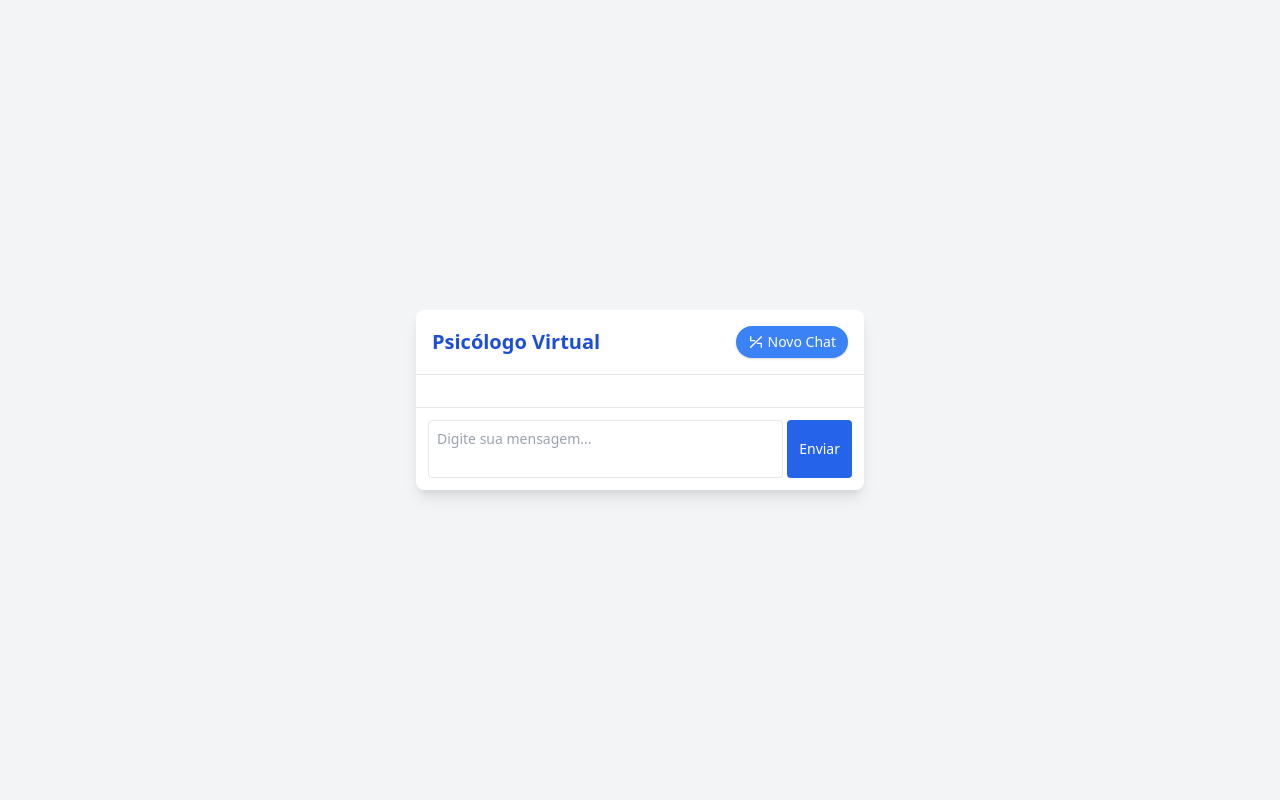
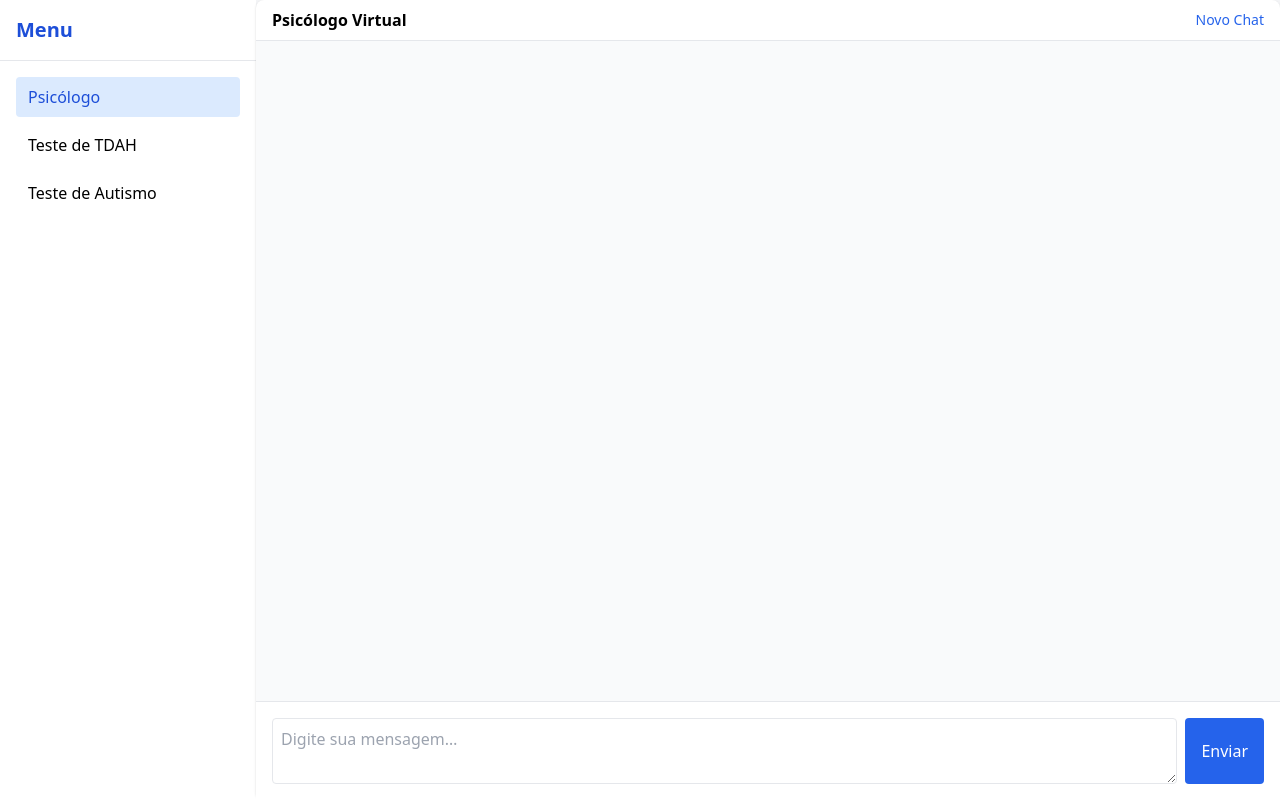
Before and after one commit to danielamarall/psych-ai, a FastAPI app: page / in a window 1280 px wide. Run offline with FastAPI, Linux system fonts and the light colour scheme; data that the repository does not hold is empty; some libraries are stand-ins or nearby versions.

Commit message:
Ajuste no layout e inclusao do teste de TDAH e Autismo

```diff
--- a/main.py
+++ b/main.py
@@ -7,10 +7,8 @@ import os
 import uuid
 from dotenv import load_dotenv
 from sqlalchemy import create_engine, Column, String, Integer
-from sqlalchemy.ext.declarative import declarative_base
-from sqlalchemy.orm import sessionmaker
+from sqlalchemy.orm import declarative_base, sessionmaker
 from datetime import datetime
-from fastapi.responses import RedirectResponse
 
 load_dotenv()
 
@@ -18,17 +16,18 @@ app = FastAPI()
 templates = Jinja2Templates(directory="templates")
 app.mount("/static", StaticFiles(directory="static"), name="static")
 
-# Banco de dados
-Base = declarative_base()
-engine = create_engine("sqlite:///db.sqlite3")
-SessionLocal = sessionmaker(bind=engine)
-
+# Gera nova sessão
 @app.get("/new")
 async def new_chat():
     session_id = str(uuid.uuid4())
     response = RedirectResponse("/")
     response.set_cookie(key="session_id", value=session_id)
     return response
+
+# Banco de dados
+Base = declarative_base()
+engine = create_engine("sqlite:///db.sqlite3")
+SessionLocal = sessionmaker(bind=engine)
 
 class LogMensagem(Base):
     __tablename__ = "logs"
@@ -61,25 +60,23 @@ def detectar_crise(mensagem: str) -> bool:
 async def home(request: Request, session_id: str = Cookie(default=None)):
     if not session_id:
         session_id = str(uuid.uuid4())
-        response = RedirectResponse("/")
-        response.set_cookie(key="session_id", value=session_id)
-        return response
+        resp = RedirectResponse("/")
+        resp.set_cookie("session_id", session_id)
+        return resp
 
     db = SessionLocal()
     historico = db.query(LogMensagem).filter_by(session_id=session_id).all()
     db.close()
     return templates.TemplateResponse("index.html", {
         "request": request,
-        "mensagem_bot": None,
         "historico": historico
     })
 
 @app.post("/", response_class=HTMLResponse)
 async def conversar(request: Request, mensagem: str = Form(...), session_id: str = Cookie(...)):
     db = SessionLocal()
-    timestamp_now = datetime.now().strftime('%H:%M')
-
-    db.add(LogMensagem(session_id=session_id, role="user", mensagem=mensagem, timestamp=timestamp_now))
+    agora = datetime.now().strftime("%H:%M")
+    db.add(LogMensagem(session_id=session_id, role="user", mensagem=mensagem, timestamp=agora))
     db.commit()
 
     if detectar_crise(mensagem):
@@ -91,23 +88,22 @@ async def conversar(request: Request, mensagem: str = Form(...), session_id: str
     else:
         prompt = PROMPT_BASE.format(mensagem=mensagem)
         client = OpenAI(api_key=os.getenv("OPENAI_API_KEY"))
-
         completion = client.chat.completions.create(
             model="gpt-4o",
-            messages=[
-                {"role": "system", "content": prompt}
-            ]
+            messages=[{"role": "system", "content": prompt}]
         )
-
         resposta = completion.choices[0].message.content.strip()
 
-    db.add(LogMensagem(session_id=session_id, role="bot", mensagem=resposta, timestamp=datetime.now().strftime('%H:%M')))
+    db.add(LogMensagem(session_id=session_id, role="bot", mensagem=resposta, timestamp=datetime.now().strftime("%H:%M")))
     db.commit()
     historico = db.query(LogMensagem).filter_by(session_id=session_id).all()
     db.close()
 
     return templates.TemplateResponse("index.html", {
         "request": request,
-        "mensagem_bot": resposta,
         "historico": historico
     })
+
+if __name__ == "__main__":
+    import uvicorn
+    uvicorn.run("main:app", host="0.0.0.0", port=8000, reload=True)
--- a/templates/index.html
+++ b/templates/index.html
@@ -1,84 +1,197 @@
 <!DOCTYPE html>
 <html lang="pt-BR">
-
 <head>
   <meta charset="UTF-8">
   <meta name="viewport" content="width=device-width, initial-scale=1.0">
-<title>Psicólogo IA</title>
+  <title>Psicólogo IA & Testes</title>
   <script src="https://cdn.jsdelivr.net/npm/alpinejs@3.12.0/dist/cdn.min.js" defer></script>
   <link href="https://cdn.jsdelivr.net/npm/tailwindcss@2.2.19/dist/tailwind.min.css" rel="stylesheet">
 </head>
+<body class="h-screen flex bg-gray-100" x-data="app()">
 
-<body class="bg-gray-100 min-h-screen flex justify-center items-center p-2">
-<div class="bg-white shadow-lg rounded-lg w-full max-w-md flex flex-col h-[95vh]" x-data="{ loading: false }">
+  <!-- Sidebar -->
+  <aside class="w-64 bg-white shadow-lg flex-shrink-0">
+    <div class="p-4 border-b">
+      <h2 class="text-xl font-bold text-blue-700">Menu</h2>
+    </div>
+    <nav class="p-4 space-y-2">
+      <button @click="setTab('chat')"
+        :class="activeTab==='chat'? 'bg-blue-100 text-blue-700' : 'hover:bg-gray-100'"
+        class="w-full text-left px-3 py-2 rounded flex items-center space-x-2">
+        <span>Psicólogo</span>
+      </button>
+      <button @click="setTab('tdah')"
+        :class="activeTab==='tdah'? 'bg-blue-100 text-blue-700' : 'hover:bg-gray-100'"
+        class="w-full text-left px-3 py-2 rounded">
+        Teste de TDAH
+      </button>
+      <button @click="setTab('autismo')"
+        :class="activeTab==='autismo'? 'bg-blue-100 text-blue-700' : 'hover:bg-gray-100'"
+        class="w-full text-left px-3 py-2 rounded">
+        Teste de Autismo
+      </button>
+    </nav>
+  </aside>
 
-    <!-- Header fixo -->
-    <header class="flex-none flex justify-between items-center p-4 border-b">
-        <h1 class="text-lg sm:text-xl font-bold text-blue-700">Psicólogo Virtual</h1>
-        <a href="/new"
-            class="inline-flex items-center space-x-1 px-3 py-1.5 bg-blue-500 text-white text-xs sm:text-sm font-medium rounded-full shadow hover:bg-blue-600 transition">
-            <svg xmlns="http://www.w3.org/2000/svg" class="h-4 w-4" fill="none" viewBox="0 0 24 24"
-                stroke="currentColor">
-                <path stroke-linecap="round" stroke-linejoin="round" stroke-width="2"
-                    d="M4 4v6h6M20 20v-6h-6M4 20l16-16" />
-            </svg>
-            <span>Novo Chat</span>
-        </a>
+  <!-- Conteúdo -->
+  <div class="flex-1 flex flex-col">
+
+    <!-- Chat -->
+    <section x-show="activeTab==='chat'" class="flex-1 flex flex-col">
+      <div class="bg-white shadow rounded-lg flex flex-col flex-1">
+        <!-- header -->
+        <header class="flex-none flex justify-between items-center px-4 py-2 border-b">
+          <h3 class="font-semibold">Psicólogo Virtual</h3>
+          <a href="/new" class="text-sm text-blue-600 hover:underline">Novo Chat</a>
         </header>
-
-    <!-- Histórico (rolável) -->
-    <main class="flex-1 overflow-y-auto p-4 space-y-2">
+        <!-- histórico (rolável) -->
+        <main id="chat-container" class="flex-1 overflow-y-auto p-4 space-y-2 bg-gray-50">
           {% for msg in historico %}
-        {% if msg.role == "user" %}
-        <div class="flex justify-end items-end space-x-1">
-            <div class="text-[10px] text-gray-500">{{ msg.timestamp }}</div>
-            <div class="bg-blue-500 text-white p-2 rounded-lg max-w-[80%] text-right text-sm">
-                {{ msg.mensagem }}
-            </div>
-            <img src="https://cdn-icons-png.flaticon.com/512/147/147144.png" alt="Você" class="w-6 h-6 rounded-full">
+            {% if msg.role == 'user' %}
+              <div class="flex justify-end">
+                <div class="text-xs text-gray-500 mr-2">{{ msg.timestamp }}</div>
+                <div class="bg-blue-500 text-white p-2 rounded-lg max-w-[80%]">{{ msg.mensagem }}</div>
               </div>
             {% else %}
-        <div class="flex justify-start items-end space-x-1">
-            <img src="https://cdn-icons-png.flaticon.com/512/4712/4712027.png" alt="IA" class="w-6 h-6 rounded-full">
-            <div
-                class="bg-gray-200 text-black p-2 rounded-lg max-w-[80%] text-left text-sm opacity-0 transition-opacity duration-500"
-                x-data x-init="setTimeout(() => {
-                        $el.classList.remove('opacity-0');
-                        $el.querySelector('.typing')?.remove();
-                    }, 1000)">
-                <span x-data x-init="setTimeout(() => $el.remove(), 1000)" class="typing inline-flex space-x-1">
-                    <span class="w-2 h-2 bg-gray-500 rounded-full animate-bounce" style="animation-delay: 0s;"></span>
-                    <span class="w-2 h-2 bg-gray-500 rounded-full animate-bounce" style="animation-delay: 0.2s;"></span>
-                    <span class="w-2 h-2 bg-gray-500 rounded-full animate-bounce" style="animation-delay: 0.4s;"></span>
-                </span>
-                {{ msg.mensagem }}
-            </div>
-            <div class="text-[10px] text-gray-500">{{ msg.timestamp }}</div>
+              <div class="flex justify-start">
+                <div class="bg-gray-200 text-black p-2 rounded-lg max-w-[80%]">{{ msg.mensagem }}</div>
+                <div class="text-xs text-gray-500 ml-2">{{ msg.timestamp }}</div>
               </div>
             {% endif %}
           {% endfor %}
         </main>
-
-    <!-- Footer fixo -->
-    <footer class="flex-none border-t p-3">
-        <form method="post" class="flex space-x-1" @submit="loading = true">
-            <textarea name="mensagem" rows="2"
-                class="border rounded p-2 flex-1 resize-none text-sm"
-                placeholder="Digite sua mensagem..." required></textarea>
-            <button type="submit"
-                class="bg-blue-600 text-white py-2 px-3 rounded hover:bg-blue-700 flex items-center justify-center space-x-1 text-sm">
-                <span x-show="!loading">Enviar</span>
-                <svg x-show="loading" class="animate-spin h-4 w-4 text-white" xmlns="http://www.w3.org/2000/svg"
-                    fill="none" viewBox="0 0 24 24">
-                    <circle class="opacity-25" cx="12" cy="12" r="10" stroke="currentColor" stroke-width="4"></circle>
-                    <path class="opacity-75" fill="currentColor"
-                        d="M4 12a8 8 0 018-8v4a4 4 0 00-4 4H4z"></path>
-                </svg>
-            </button>
+        <!-- footer -->
+        <footer class="flex-none border-t p-4 bg-white">
+          <form method="post" class="flex space-x-2" @submit="loading=true">
+            <textarea name="mensagem" rows="2" class="flex-1 border rounded p-2" placeholder="Digite sua mensagem…" required></textarea>
+            <button type="submit" class="bg-blue-600 text-white px-4 py-2 rounded">Enviar</button>
           </form>
         </footer>
+      </div>
+    </section>
+
+    <!-- Teste de TDAH -->
+    <section x-show="activeTab==='tdah'" class="flex-1 flex flex-col">
+      <main class="flex-1 overflow-y-auto p-6">
+        <template x-if="!tests.tdah.completed">
+          <div class="space-y-4">
+            <h3 class="font-semibold text-lg">Pergunta <span x-text="tests.tdah.current+1"></span> de <span x-text="tests.tdah.questions.length"></span></h3>
+            <p x-text="tests.tdah.questions[tests.tdah.current].q"></p>
+            <div class="space-y-2">
+              <template x-for="(opt,i) in tests.tdah.questions[tests.tdah.current].options" :key="i">
+                <label class="flex items-center space-x-2">
+                  <input type="radio" :name="`tdah-${tests.tdah.current}`" :value="i"
+                    x-model="tests.tdah.answers[tests.tdah.current]" />
+                  <span x-text="opt"></span>
+                </label>
+              </template>
+            </div>
+            <button class="bg-blue-600 text-white px-4 py-2 rounded" @click="next('tdah')" :disabled="tests.tdah.answers[tests.tdah.current]===undefined">
+              Próxima
+            </button>
+          </div>
+        </template>
+        <template x-if="tests.tdah.completed">
+          <div class="space-y-4">
+            <h3 class="font-semibold text-lg">Resultado do Teste de TDAH</h3>
+            <p x-text="tests.tdah.resultText"></p>
+            <p class="mt-4 text-sm text-gray-600">Este teste não substitui avaliação profissional. Consulte um especialista.</p>
+          </div>
+        </template>
+      </main>
+    </section>
+
+    <!-- Teste de Autismo -->
+    <section x-show="activeTab==='autismo'" class="flex-1 flex flex-col">
+      <main class="flex-1 overflow-y-auto p-6">
+        <template x-if="!tests.autismo.completed">
+          <div class="space-y-4">
+            <h3 class="font-semibold text-lg">Pergunta <span x-text="tests.autismo.current+1"></span> de <span x-text="tests.autismo.questions.length"></span></h3>
+            <p x-text="tests.autismo.questions[tests.autismo.current].q"></p>
+            <div class="space-y-2">
+              <template x-for="(opt,i) in tests.autismo.questions[tests.autismo.current].options" :key="i">
+                <label class="flex items-center space-x-2">
+                  <input type="radio" :name="`autismo-${tests.autismo.current}`" :value="i"
+                    x-model="tests.autismo.answers[tests.autismo.current]" />
+                  <span x-text="opt"></span>
+                </label>
+              </template>
+            </div>
+            <button class="bg-blue-600 text-white px-4 py-2 rounded" @click="next('autismo')" :disabled="tests.autismo.answers[tests.autismo.current]===undefined">
+              Próxima
+            </button>
+          </div>
+        </template>
+        <template x-if="tests.autismo.completed">
+          <div class="space-y-4">
+            <h3 class="font-semibold text-lg">Resultado do Teste de Autismo</h3>
+            <p x-text="tests.autismo.resultText"></p>
+            <p class="mt-4 text-sm text-gray-600">Este teste não substitui avaliação profissional. Consulte um especialista.</p>
+          </div>
+        </template>
+      </main>
+    </section>
 
   </div>
+
+  <script>
+    function app() {
+      return {
+        activeTab: 'chat',
+        loading: false,
+        setTab(tab) { this.activeTab = tab; },
+        tests: {
+          tdah: {
+            current: 0,
+            answers: [],
+            completed: false,
+            questions: [
+              { q: 'Você tem dificuldade para manter a atenção em tarefas longas?', options: ['Nunca','Às vezes','Frequentemente','Quase sempre'] },
+              { q: 'Você se sente inquieto ou agitado?', options: ['Nunca','Às vezes','Frequentemente','Quase sempre'] },
+              { q: 'Você interrompe os outros durante conversas?', options: ['Nunca','Às vezes','Frequentemente','Quase sempre'] },
+              { q: 'Você perde ou esquece objetos frequentemente?', options: ['Nunca','Às vezes','Frequentemente','Quase sempre'] },
+              { q: 'Você se distrai facilmente com estímulos externos?', options: ['Nunca','Às vezes','Frequentemente','Quase sempre'] },
+              { q: 'Você costuma procrastinar atividades importantes?', options: ['Nunca','Às vezes','Frequentemente','Quase sempre'] }
+            ],
+            get resultText() {
+              const score = this.answers.reduce((s,a)=>s+a,0);
+              const max = (this.questions.length)*3;
+              const pct = (score/max)*100;
+              return pct>=50
+                ? 'Padrão indica possivelmente traços de TDAH. Procure um especialista.'
+                : 'Poucos indícios de TDAH. Se tiver dúvidas, consulte um profissional.';
+            }
+          },
+          autismo: {
+            current: 0,
+            answers: [],
+            completed: false,
+            questions: [
+              { q: 'Você evita contato visual com frequência?', options: ['Nunca','Às vezes','Frequentemente','Quase sempre'] },
+              { q: 'Você tem dificuldade em entender expressões faciais?', options: ['Nunca','Às vezes','Frequentemente','Quase sempre'] },
+              { q: 'Você prefere rotinas rígidas?', options: ['Nunca','Às vezes','Frequentemente','Quase sempre'] },
+              { q: 'Você demonstra interesses intensos em tópicos específicos?', options: ['Nunca','Às vezes','Frequentemente','Quase sempre'] },
+              { q: 'Você tem dificuldade em interpretar sarcasmo ou humor?', options: ['Nunca','Às vezes','Frequentemente','Quase sempre'] },
+              { q: 'Você se sente desconfortável em grandes grupos sociais?', options: ['Nunca','Às vezes','Frequentemente','Quase sempre'] }
+            ],
+            get resultText() {
+              const score = this.answers.reduce((s,a)=>s+a,0);
+              const max = (this.questions.length)*3;
+              const pct = (score/max)*100;
+              return pct>=50
+                ? 'Padrão indica possivelmente traços do espectro autista. Consulte um profissional.'
+                : 'Poucos indícios de Autismo. Se tiver dúvidas, consulte um profissional.';
+            }
+          }
+        },
+        next(test) {
+          const t = this.tests[test];
+          if (t.current < t.questions.length - 1) t.current++;
+          else t.completed = true;
+        }
+      }
+    }
+  </script>
+
 </body>
-
 </html>
```
Lines whose indentation alone changed are shown as unchanged.
